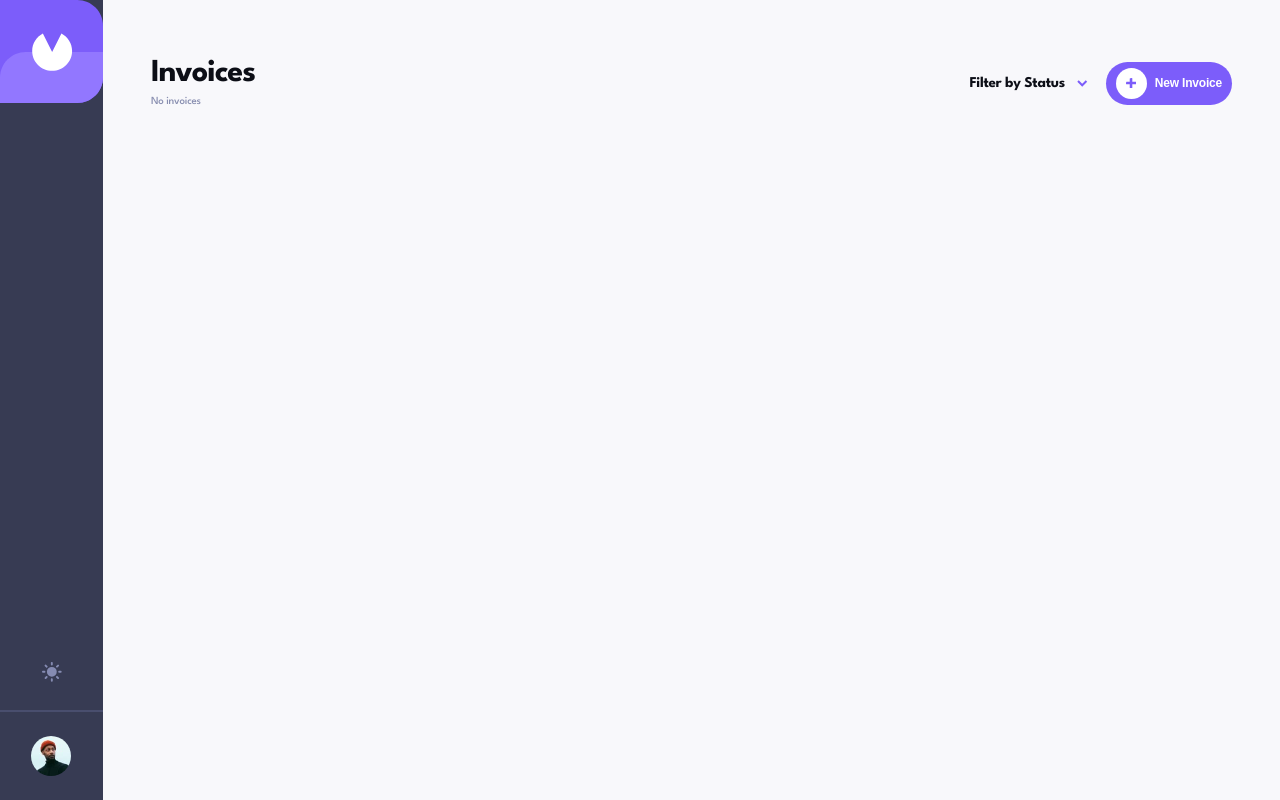
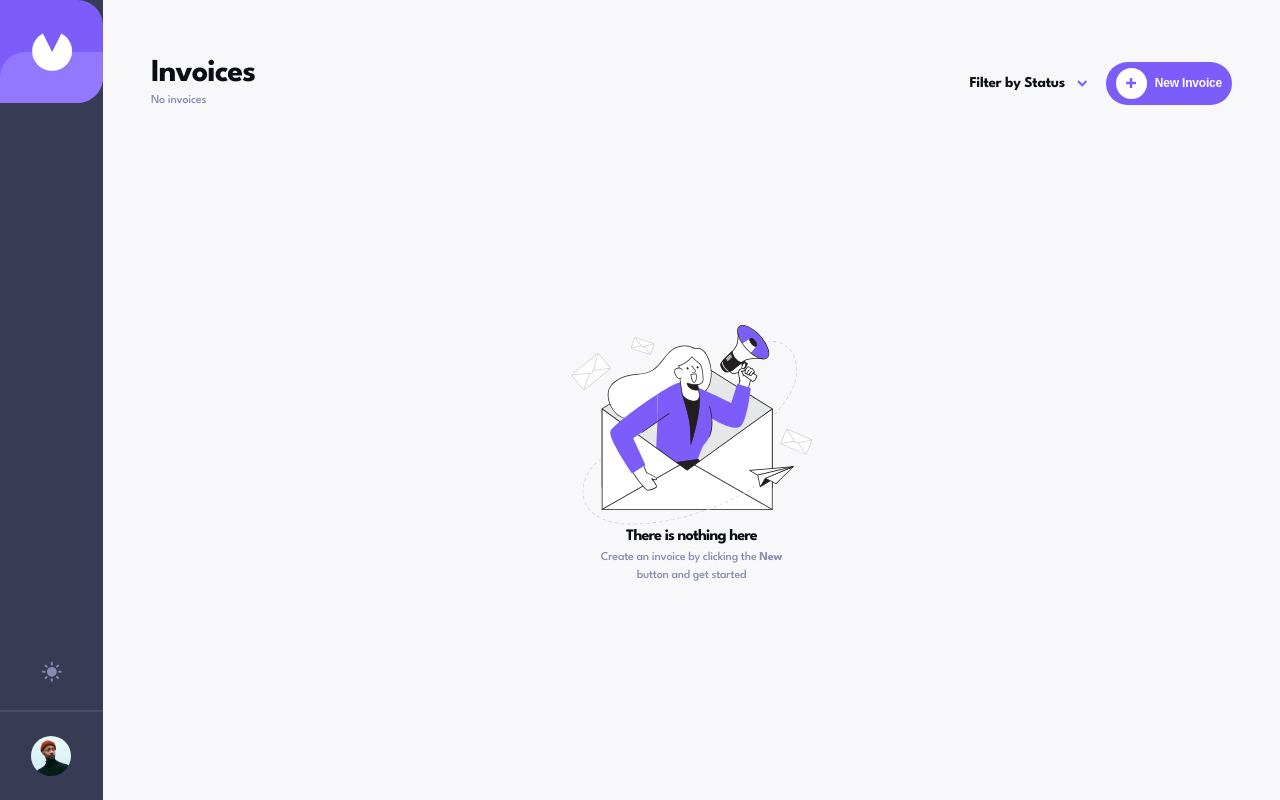
Before and after one commit to mbensa/invoice-app, a React (Create React App) app: page / in a window 1280 px wide. Built offline with nearby package versions, Linux system fonts and the light colour scheme.

Commit message:
added main window component

```diff
--- a/src/App.css
+++ b/src/App.css
@@ -1,10 +1,22 @@
 /****************************
 ************App**************
 ****************************/
+.app {
+  height: 100vh;
+  display: flex;
+  flex-direction: column;
+}
+
+.main {
+  height: 100vh;
+  display: flex;
+  flex-direction: column;
+}
+
 @media (min-width: 1280px) {
   .app {
-    display: flex;
     width: 100%;
+    flex-direction: row;
   }
 
   .main {
--- a/src/App.js
+++ b/src/App.js
@@ -1,13 +1,13 @@
 import "./App.css";
 import Header from "./components/Header";
-import MainHeader from "./components/MainHeader";
+import Main from "./components/Main";
 
 export default function App() {
   return (
     <div className="app">
       <Header />
       <main className="main">
-        <MainHeader />
+        <Main />
       </main>
     </div>
   );
--- /dev/null
+++ b/src/components/Main.js
@@ -0,0 +1,20 @@
+import React from "react";
+import "./main.css";
+import Text from "./Text";
+import MainHeader from "./MainHeader";
+import { ReactComponent as Empty } from "../assets/illustration-empty.svg";
+
+export default function Main() {
+  return (
+    <>
+      <MainHeader />
+      <div className="mainContentContainer">
+        <Empty />
+        <Text type="h3">There is nothing here</Text>
+        <Text type="p">
+          Create an invoice by clicking the <b>New</b> button and get started
+        </Text>
+      </div>
+    </>
+  );
+}
--- /dev/null
+++ b/src/components/main.css
@@ -0,0 +1,15 @@
+/****************************
+************Main*************
+****************************/
+.mainContentContainer {
+  height: 100%;
+  display: flex;
+  flex-direction: column;
+  align-items: center;
+  justify-content: center;
+}
+
+.mainContentContainer p {
+  width: 200px;
+  text-align: center;
+}
--- a/src/components/text.css
+++ b/src/components/text.css
@@ -43,7 +43,7 @@ h5 {
 }
 
 p {
-  font-size: 0.68rem;
+  font-size: 0.75rem;
   line-height: 1.125rem;
   font-weight: 500;
   color: var(--textSecondary);
```
